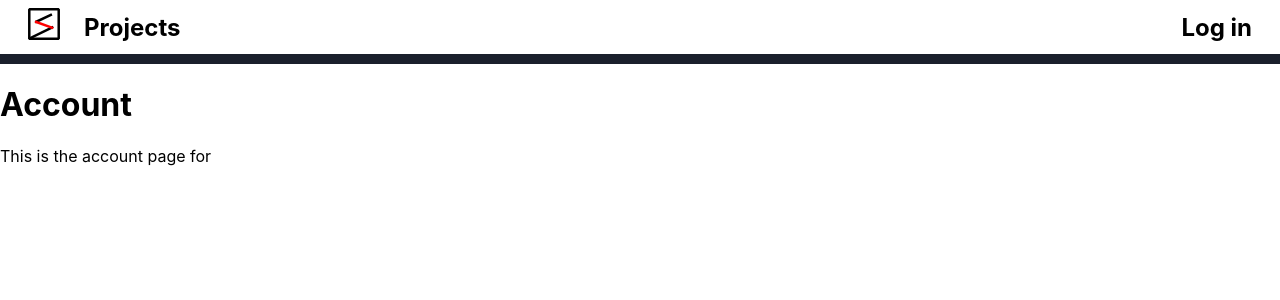
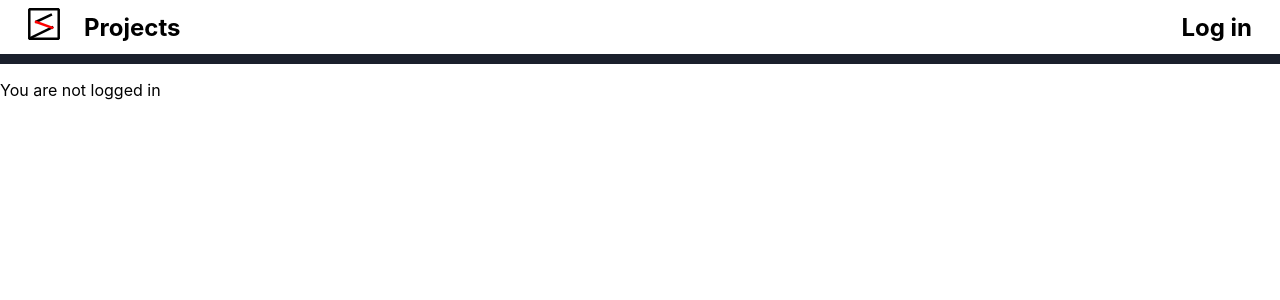
Before and after one commit to ImInfenix/swarm, a Next.js app: page /account in a window 1280 px wide. Shown: the top 300 px of the page. Built offline with nearby package versions, Linux system fonts and the light colour scheme; no server answers.

Commit message:
Hide the account page if user is not logged in

```diff
--- a/pages/account.tsx
+++ b/pages/account.tsx
@@ -3,6 +3,10 @@ import { useSession } from "next-auth/react"
 export default function Account() {
 
     const { data: session, status } = useSession()
+
+    if (!session) {
+        return <p>You are not logged in</p>
+    }
 
     return (
         <div>
```
